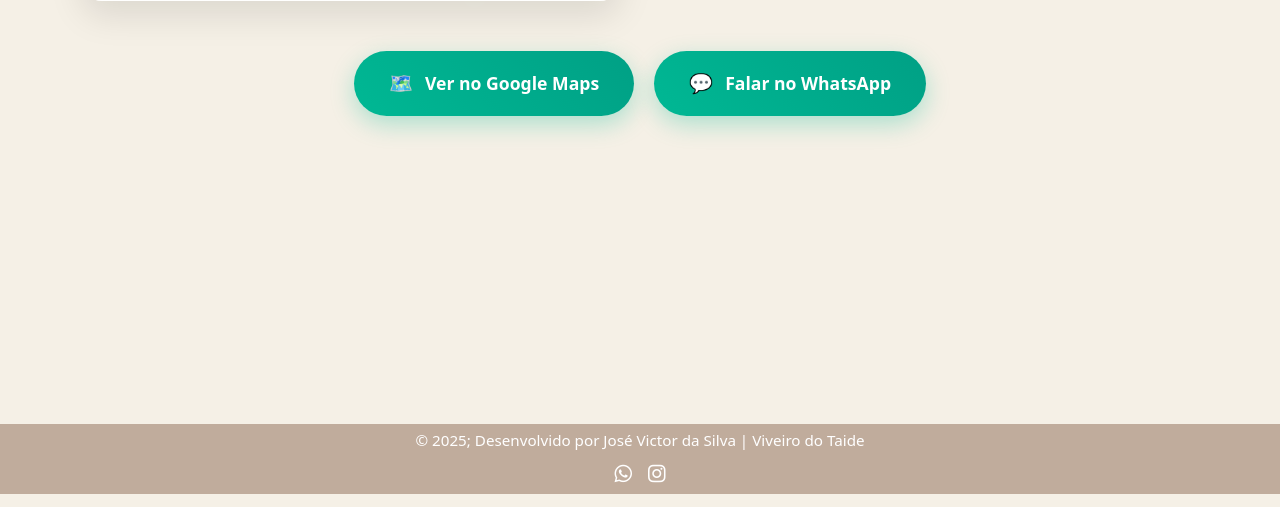
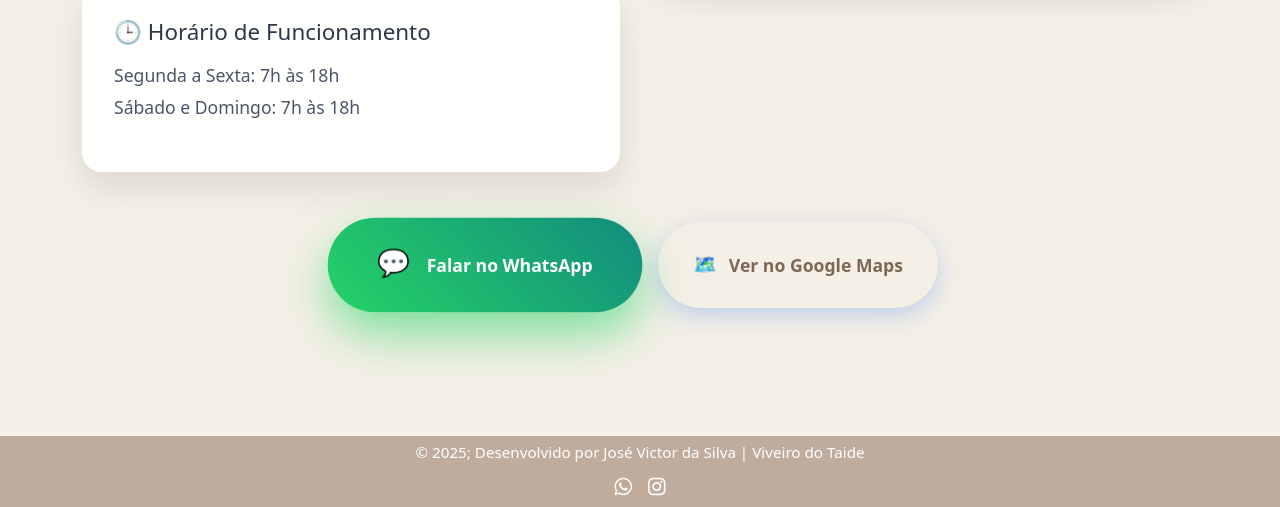
Before and after one commit to Joseph-0505/Site, a PHP site: page / in a window 1280 px wide. Shown: the part 2391-2898 px from the top of the page. Run offline with PHP 8.4, Linux system fonts and the light colour scheme.

Commit message:
Ajustando pagina home

```diff
--- a/css/style.css
+++ b/css/style.css
@@ -267,8 +267,7 @@ h2 {
 .location-section {
   padding: 40px 0 80px 0;
   overflow: hidden;
-  margin-top: -180px;
-  margin-bottom: 180px;
+  position: relative;
 }
 
 .location-section::before {
@@ -414,26 +414,79 @@ h2 {
   box-shadow: 0 25px 50px rgba(0, 0, 0, 0.3);
 }
 
-.map-placeholder {
+#map {
   width: 100%;
   height: 100%;
-  background: linear-gradient(135deg, #74b9ff, #0984e3);
+  border: none;
+  border-radius: 20px;
+}
+
+.cta-section {
+  text-align: center;
+  margin-bottom: 3rem;
+}
+
+.cta-buttons {
   display: flex;
-  flex-direction: column;
+  gap: 30px;
   justify-content: center;
+  flex-wrap: wrap;
+}
+
+/* Botão WhatsApp com mais destaque */
+.cta-btn-whatsapp {
+  display: inline-flex;
   align-items: center;
+  gap: 15px;
+  padding: 25px 45px;
+  background: linear-gradient(45deg, #25d366, #128c7e);
   color: white;
-  font-size: 1.5rem;
-  font-weight: 600;
+  text-decoration: none;
+  border-radius: 50px;
+  font-weight: 700;
+  font-size: 1.0rem;
+  transition: all 0.4s cubic-bezier(0.4, 0, 0.2, 1);
+  box-shadow: 0 15px 35px rgba(37, 211, 102, 0.4);
   position: relative;
   overflow: hidden;
+  transform: scale(1.1);
+  animation: pulse 2s infinite;
 }
 
-.map-placeholder::before {
-  content: '🗺️';
-  font-size: 4rem;
-  margin-bottom: 20px;
-  animation: bounce 2s infinite;
+@keyframes pulse {
+  0% {
+    box-shadow: 0 15px 35px rgba(37, 211, 102, 0.4);
+  }
+  50% {
+    box-shadow: 0 20px 45px rgba(37, 211, 102, 0.6);
+  }
+  100% {
+    box-shadow: 0 15px 35px rgba(37, 211, 102, 0.4);
+  }
+}
+.cta-btn-whatsapp::before {
+  content: '';
+  position: absolute;
+  top: 0;
+  left: -100%;
+  width: 100%;
+  height: 100%;
+  background: linear-gradient(90deg, transparent, rgba(255, 255, 255, 0.3), transparent);
+  transition: left 0.6s;
+}
+
+.cta-btn-whatsapp:hover::before {
+  left: 100%;
+}
+
+.cta-btn-whatsapp:hover {
+  transform: translateY(-5px) scale(1.15);
+  box-shadow: 0 25px 50px rgba(37, 211, 102, 0.5);
+}
+
+.cta-btn-whatsapp span {
+  font-size: 1.5rem;
+  animation: bounce 1s infinite;
 }
 
 @keyframes bounce {
@@ -445,72 +498,30 @@ h2 {
     transform: translateY(0);
   }
   40% {
-    transform: translateY(-20px);
+    transform: translateY(-5px);
   }
   60% {
-    transform: translateY(-10px);
+    transform: translateY(-3px);
   }
 }
-.map-placeholder div {
-  margin-bottom: 10px;
-}
-
-.map-placeholder p {
-  font-size: 1rem;
-  opacity: 0.8;
-}
-
-.map-overlay {
-  position: absolute;
-  bottom: 0;
-  left: 0;
-  right: 0;
-  background: linear-gradient(transparent, rgba(0, 0, 0, 0.8));
-  color: white;
-  padding: 30px;
-  transform: translateY(100%);
-  transition: transform 0.4s ease;
-}
-
-.map-container:hover .map-overlay {
-  transform: translateY(0);
-}
-
-.map-overlay h4 {
-  font-size: 1.3rem;
-  margin-bottom: 8px;
-}
-
-.cta-section {
-  text-align: center;
-  margin-bottom: 3rem;
-}
-
-.cta-buttons {
-  display: flex;
-  gap: 20px;
-  justify-content: center;
-  flex-wrap: wrap;
-}
-
-.cta-btn {
+/* Botão Google Maps com menos destaque */
+.cta-btn-maps {
   display: inline-flex;
   align-items: center;
   gap: 12px;
   padding: 18px 35px;
-  background: linear-gradient(45deg, #00b894, #00a085);
-  color: white;
+  color: #7e6757;
   text-decoration: none;
   border-radius: 50px;
   font-weight: 600;
   font-size: 1.1rem;
   transition: all 0.4s cubic-bezier(0.4, 0, 0.2, 1);
-  box-shadow: 0 8px 25px rgba(0, 184, 148, 0.3);
+  box-shadow: 0 8px 25px rgba(66, 133, 244, 0.3);
   position: relative;
   overflow: hidden;
 }
 
-.cta-btn::before {
+.cta-btn-maps::before {
   content: '';
   position: absolute;
   top: 0;
@@ -521,16 +532,16 @@ h2 {
   transition: left 0.6s;
 }
 
-.cta-btn:hover::before {
+.cta-btn-maps:hover::before {
   left: 100%;
 }
 
-.cta-btn:hover {
+.cta-btn-maps:hover {
   transform: translateY(-3px) scale(1.05);
-  box-shadow: 0 15px 35px rgba(0, 184, 148, 0.4);
+  box-shadow: 0 15px 35px rgba(66, 133, 244, 0.4);
 }
 
-.cta-btn span {
+.cta-btn-maps span {
   font-size: 1.2rem;
 }
 
--- a/css/style.scss
+++ b/css/style.scss
@@ -318,11 +322,11 @@ h2 {
 
 //---------Seção Localização---------------------------
 
+
 .location-section {
     padding: 40px 0 80px 0;
     overflow: hidden;
-    margin-top: -180px;
-    margin-bottom: 180px;
+    position: relative;
 }
 
 .location-section::before {
@@ -478,26 +480,82 @@ h2 {
     box-shadow: 0 25px 50px rgba(0, 0, 0, 0.3);
 }
 
-.map-placeholder {
+#map {
     width: 100%;
     height: 100%;
-    background: linear-gradient(135deg, #74b9ff, #0984e3);
+    border: none;
+    border-radius: 20px;
+}
+
+.cta-section {
+    text-align: center;
+    margin-bottom: 3rem;
+}
+
+.cta-buttons {
     display: flex;
-    flex-direction: column;
+    gap: 30px;
     justify-content: center;
+    flex-wrap: wrap;
+}
+
+/* Botão WhatsApp com mais destaque */
+.cta-btn-whatsapp {
+    display: inline-flex;
     align-items: center;
+    gap: 15px;
+    padding: 25px 45px;
+    background: linear-gradient(45deg, #25d366, #128c7e);
     color: white;
-    font-size: 1.5rem;
-    font-weight: 600;
+    text-decoration: none;
+    border-radius: 50px;
+    font-weight: 700;
+    font-size: 1.0rem;
+    transition: all 0.4s cubic-bezier(0.4, 0, 0.2, 1);
+    box-shadow: 0 15px 35px rgba(37, 211, 102, 0.4);
     position: relative;
     overflow: hidden;
+    transform: scale(1.1);
+    animation: pulse 2s infinite;
 }
 
-.map-placeholder::before {
-    content: '🗺️';
-    font-size: 4rem;
-    margin-bottom: 20px;
-    animation: bounce 2s infinite;
+@keyframes pulse {
+    0% {
+        box-shadow: 0 15px 35px rgba(37, 211, 102, 0.4);
+    }
+
+    50% {
+        box-shadow: 0 20px 45px rgba(37, 211, 102, 0.6);
+    }
+
+    100% {
+        box-shadow: 0 15px 35px rgba(37, 211, 102, 0.4);
+    }
+}
+
+.cta-btn-whatsapp::before {
+    content: '';
+    position: absolute;
+    top: 0;
+    left: -100%;
+    width: 100%;
+    height: 100%;
+    background: linear-gradient(90deg, transparent, rgba(255, 255, 255, 0.3), transparent);
+    transition: left 0.6s;
+}
+
+.cta-btn-whatsapp:hover::before {
+    left: 100%;
+}
+
+.cta-btn-whatsapp:hover {
+    transform: translateY(-5px) scale(1.15);
+    box-shadow: 0 25px 50px rgba(37, 211, 102, 0.5);
+}
+
+.cta-btn-whatsapp span {
+    font-size: 1.5rem;
+    animation: bounce 1s infinite;
 }
 
 @keyframes bounce {
@@ -511,75 +569,32 @@ h2 {
     }
 
     40% {
-        transform: translateY(-20px);
+        transform: translateY(-5px);
     }
 
     60% {
-        transform: translateY(-10px);
+        transform: translateY(-3px);
     }
 }
 
-.map-placeholder div {
-    margin-bottom: 10px;
-}
-
-.map-placeholder p {
-    font-size: 1rem;
-    opacity: 0.8;
-}
-
-.map-overlay {
-    position: absolute;
-    bottom: 0;
-    left: 0;
-    right: 0;
-    background: linear-gradient(transparent, rgba(0, 0, 0, 0.8));
-    color: white;
-    padding: 30px;
-    transform: translateY(100%);
-    transition: transform 0.4s ease;
-}
-
-.map-container:hover .map-overlay {
-    transform: translateY(0);
-}
-
-.map-overlay h4 {
-    font-size: 1.3rem;
-    margin-bottom: 8px;
-}
-
-.cta-section {
-    text-align: center;
-    margin-bottom: 3rem;
-}
-
-.cta-buttons {
-    display: flex;
-    gap: 20px;
-    justify-content: center;
-    flex-wrap: wrap;
-
-}
-
-.cta-btn {
+/* Botão Google Maps com menos destaque */
+.cta-btn-maps {
     display: inline-flex;
     align-items: center;
     gap: 12px;
     padding: 18px 35px;
-    background: linear-gradient(45deg, #00b894, #00a085);
-    color: white;
+    color: $cor-titulo;
     text-decoration: none;
     border-radius: 50px;
     font-weight: 600;
     font-size: 1.1rem;
     transition: all 0.4s cubic-bezier(0.4, 0, 0.2, 1);
-    box-shadow: 0 8px 25px rgba(0, 184, 148, 0.3);
+    box-shadow: 0 8px 25px rgba(66, 133, 244, 0.3);
     position: relative;
     overflow: hidden;
 }
 
-.cta-btn::before {
+.cta-btn-maps::before {
     content: '';
     position: absolute;
     top: 0;
@@ -590,16 +605,16 @@ h2 {
     transition: left 0.6s;
 }
 
-.cta-btn:hover::before {
+.cta-btn-maps:hover::before {
     left: 100%;
 }
 
-.cta-btn:hover {
+.cta-btn-maps:hover {
     transform: translateY(-3px) scale(1.05);
-    box-shadow: 0 15px 35px rgba(0, 184, 148, 0.4);
+    box-shadow: 0 15px 35px rgba(66, 133, 244, 0.4);
 }
 
-.cta-btn span {
+.cta-btn-maps span {
     font-size: 1.2rem;
 }
 
--- a/paginas/home.php
+++ b/paginas/home.php
@@ -218,21 +218,21 @@
 
         <div class="location-content">
             <div class="location-info">
-                <div class="info-item" data-aos="fade-up" data-aos-duration="1100" onclick="openMap()">
+                <div class="info-item" onclick="openMap()">
                     <div class="info-content">
                         <h4>📍 Endereço</h4>
                         <p>Rua Principal<br>Vila Rural Alto Alegre, Juranda-PR<br>CEP: 87.355-000</p>
                     </div>
                 </div>
 
-                <div class="info-item" data-aos="fade-up" data-aos-duration="1000" onclick="callPhone()">
+                <div class="info-item" onclick="callPhone()">
                     <div class="info-content">
                         <h4>📞 Telefone</h4>
                         <p>WhatsApp: (44) 99801-4519</p>
                     </div>
                 </div>
 
-                <div class="info-item" data-aos="fade-up" data-aos-duration="950">
+                <div class="info-item">
                     <div class="info-content">
                         <h4>🕒 Horário de Funcionamento</h4>
                         <p>Segunda a Sexta: 7h às 18h<br>Sábado e Domingo: 7h às 18h</p>
@@ -240,27 +240,26 @@
                 </div>
             </div>
 
-            <div class="map-container" onclick="openMap()">
-                <div class="map-placeholder">
-                    <div>Mapa Interativo</div>
-                    <p>Clique aqui para abrir no Google Maps</p>
-                </div>
-                <div class="map-overlay">
-                    <h4>🌱 Viveiro do Taide</h4>
-                    <p>Seu destino para plantas saudáveis e jardins exuberantes</p>
-                </div>
+            <div class="map-container">
+                <iframe
+                    id="map"
+                    src="https://www.google.com/maps/embed?pb=!1m18!1m12!1m3!1d3646.123456789!2d-52.123456!3d-24.123456!2m3!1f0!2f0!3f0!3m2!1i1024!2i768!4f13.1!3m3!1m2!1s0x0%3A0x0!2sJuranda%2C%20PR!5e0!3m2!1spt-BR!2sbr!4v1234567890123!5m2!1spt-BR!2sbr"
+                    allowfullscreen=""
+                    loading="lazy"
+                    referrerpolicy="no-referrer-when-downgrade">
+                </iframe>
             </div>
         </div>
 
         <div class="cta-section">
             <div class="cta-buttons">
-                <a href="#" class="cta-btn" onclick="openMap()">
+                <a href="#" class="cta-btn-whatsapp" onclick="openWhatsApp()">
+                    <span>💬</span>
+                    Falar no WhatsApp
+                </a>
+                <a href="#" class="cta-btn-maps" onclick="openMap()">
                     <span>🗺️</span>
                     Ver no Google Maps
-                </a>
-                <a href="#" class="cta-btn" onclick="openWhatsApp()">
-                    <span>💬</span>
-                    Falar no WhatsApp
                 </a>
             </div>
         </div>
@@ -320,13 +319,4 @@
 
     // Inicializar quando a página carregar
     document.addEventListener('DOMContentLoaded', observeElements);
-
-    // Efeito parallax suave no scroll
-    window.addEventListener('scroll', () => {
-        const scrolled = window.pageYOffset;
-        const section = document.querySelector('.location-section');
-        if (section) {
-            section.style.transform = `translateY(${scrolled * 0.1}px)`;
-        }
-    });
 </script>
```
Also changed, not shown: other parts of css/style.css (+19 -30 lines), other parts of css/style.scss (+22 -31 lines), 1 other file.
